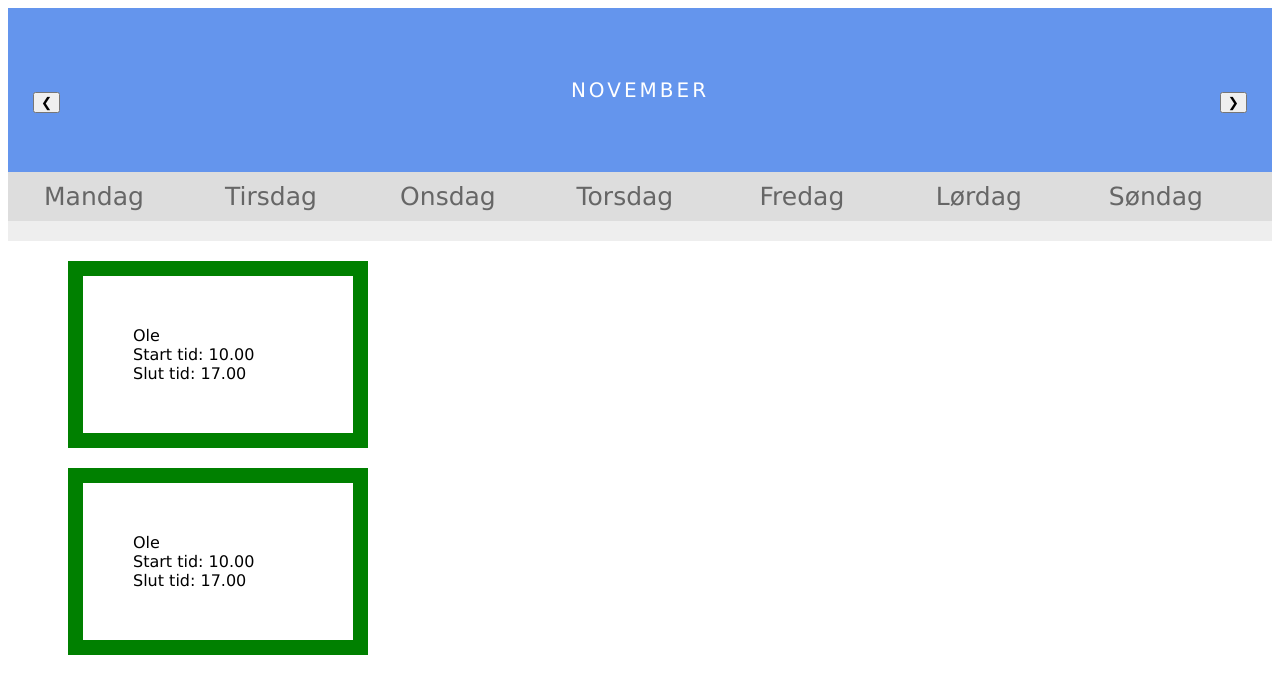
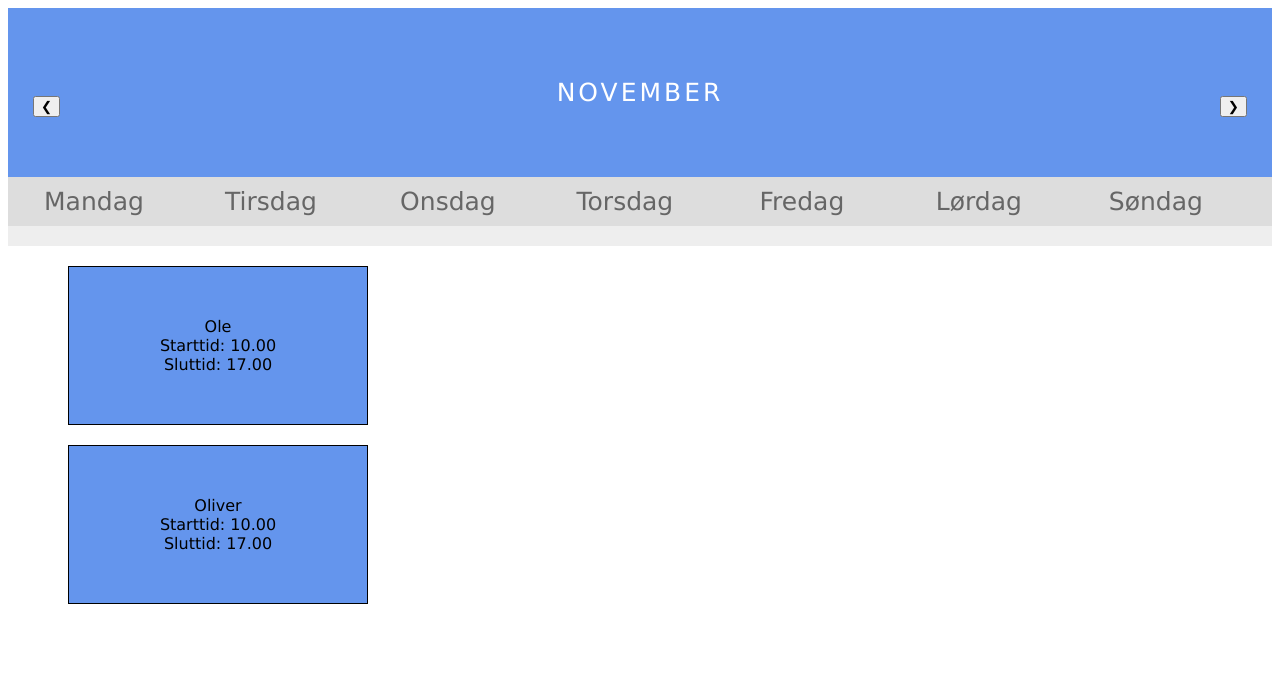
Before and after one commit to alexxjr/utzon, a website: page public/index.html in a window 1280 px wide. Drawn offline with Linux system fonts and the light colour scheme.

Commit message:
Front-end Calender

```diff
--- a/public/index.css
+++ b/public/index.css
@@ -9,6 +9,7 @@ body {font-family: Verdana, sans-serif;}
     width: 100%;
     background: cornflowerblue;
     text-align: center;
+    font-size: 25px;
 }
 
 /* Month list */
@@ -19,7 +20,6 @@ body {font-family: Verdana, sans-serif;}
 
 .month ul li {
     color: white;
-    font-size: 20px;
     text-transform: uppercase;
     letter-spacing: 3px;
 }
@@ -30,7 +30,7 @@ body {font-family: Verdana, sans-serif;}
     padding-top: 10px;
 }
 
-/* Next button */
+/* Next button inside month header */
 .month .next {
     float: right;
     padding-top: 10px;
@@ -58,6 +58,11 @@ body {font-family: Verdana, sans-serif;}
     margin: 0;
 }
 
+.days :hover{
+    background-color: #ddd;
+    border: 1px solid black;
+}
+
 .days li {
     list-style-type: none;
     display: inline-block;
@@ -76,14 +81,14 @@ body {font-family: Verdana, sans-serif;}
 }
 
 .shifts div {
-    /*background: cornflowerblue;*/
-    /*text-align: center;*/
-    /*font-size: 25px;*/
-    /*border: 50px;*/
-
     width: 300px;
-    border: 15px solid green;
+    border: 1px solid black;
+    background: cornflowerblue;
+    text-align: center;
     padding: 50px;
     margin: 20px;
+}
 
+.shifts ul :hover {
+    background-color: #ddd;
 }
--- a/public/index.html
+++ b/public/index.html
@@ -9,9 +9,13 @@
 <body>
 <div class="month">
     <ul>
-        <li class="prev"><button type="button" id="prevBtn">&#10094;</button></li>
-        <li class="next"><button type="button" id="nextBtn">&#10095;</button></li>
-        <li id="monthDisplay">Month<br><span style="font-size:18px">2019</span></li>
+        <li class="prev">
+            <button type="button" id="prevBtn">&#10094;</button>
+        </li>
+        <li class="next">
+            <button type="button" id="nextBtn">&#10095;</button>
+        </li>
+        <li id="monthDisplay"><br><span style="font-size:18px">2019</span></li>
     </ul>
 </div>
 
@@ -29,11 +33,18 @@
 </ul>
 
 <div class="shifts">
-<ul >
-    <div><li>Ole</li><li>Start tid: 10.00</li><li>Slut tid: 17.00</li></div>
-    <div><li>Ole</li><li>Start tid: 10.00</li><li>Slut tid: 17.00</li></div>
-
-</ul>
+    <ul id="hover">
+        <div>
+            <li>Ole</li>
+            <li>Starttid: 10.00</li>
+            <li>Sluttid: 17.00</li>
+        </div>
+        <div>
+            <li>Oliver</li>
+            <li>Starttid: 10.00</li>
+            <li>Sluttid: 17.00</li>
+        </div>
+    </ul>
 </div>
 </body>
 </html>
--- a/public/index.js
+++ b/public/index.js
@@ -3,8 +3,7 @@ let monthArray = ["Januar", "Februar", "Marts", "April", "Maj", "Juni", "Juli",
 let daysArray = [];
 let month;
 let date = new Date(Date.now());
-let nextBtn = document.querySelector("#nextBtn");
-nextBtn.onclick = nextMonth;
+
 
 update();
 
@@ -43,6 +42,9 @@ function setCurrentMonth() {
     monthDisplay.innerHTML = monthArray[month];
 }
 
+let nextBtn = document.querySelector("#nextBtn");
+nextBtn.onclick = nextMonth;
+
 function nextMonth() {
     month++;
     if (month > 11) {
```
